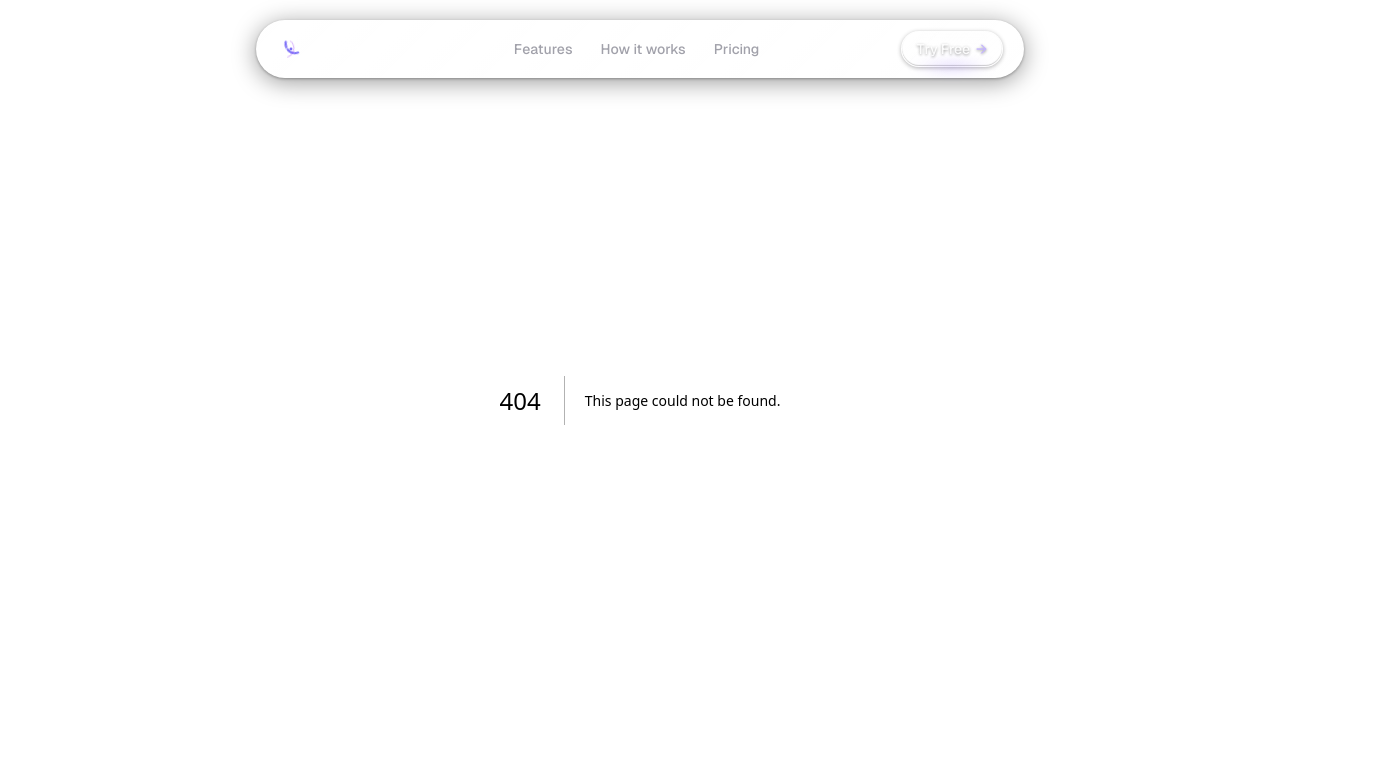
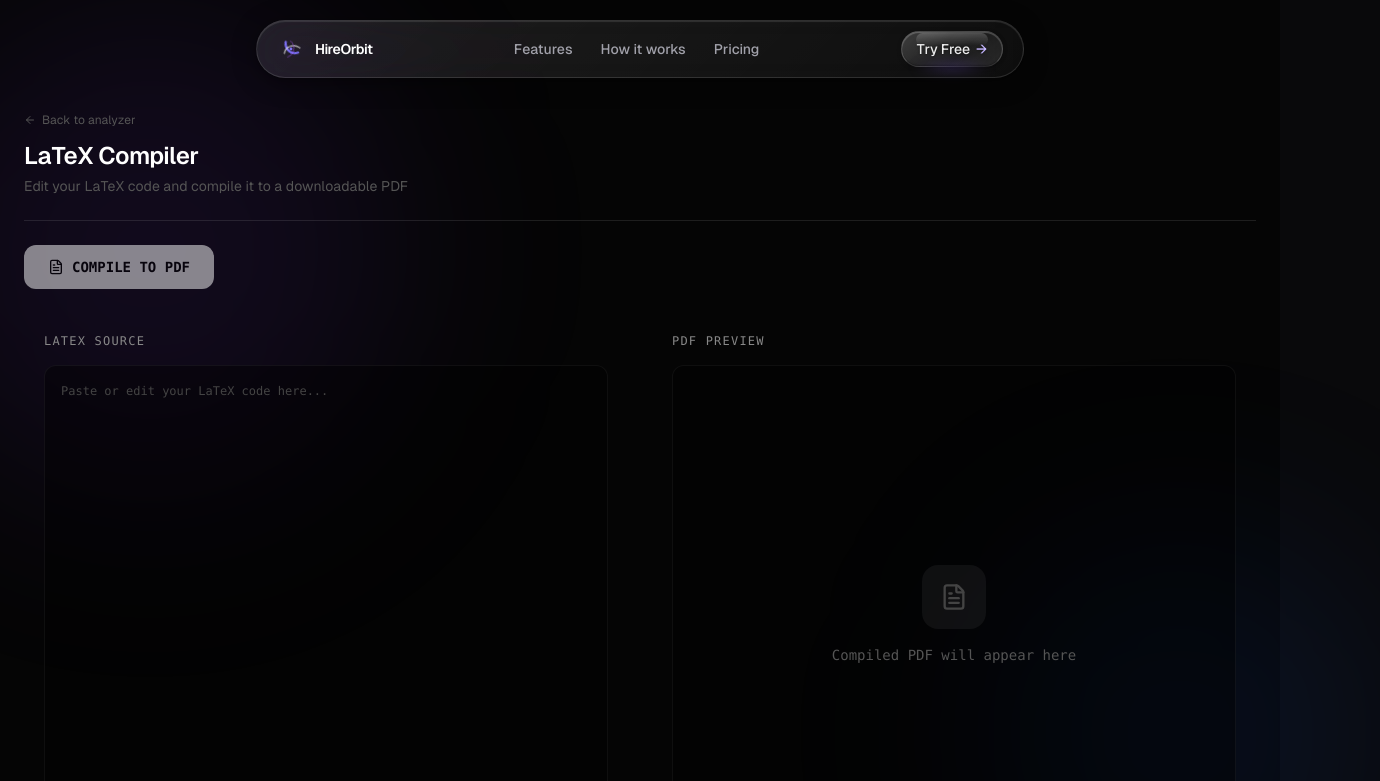
Before and after one commit to SrishtiDev/IDEA, a Next.js app in the folder frontend/: page /compile in a window 1280 px wide. Before the commit this address had no page. Shown: the top 781 px of the page, 1380 px wide, since content can reach past the window. Built offline with nearby package versions, Linux system fonts and the light colour scheme.

Commit message:
feat: add LaTeX compiler page with split editor + PDF preview

```diff
--- a/frontend/src/app/analyze/page.tsx
+++ b/frontend/src/app/analyze/page.tsx
@@ -337,6 +337,19 @@ export default function AnalyzePage() {
                     : <><Code size={13} className="text-violet-400" /> Generate ATS-Optimized LaTeX</>}
                 </button>
 
+                {/* Compile & Preview */}
+                {latexCode && (
+                  <button
+                    onClick={() => {
+                      sessionStorage.setItem('hireorbit_latex', latexCode);
+                      window.location.href = '/compile';
+                    }}
+                    className="w-full glass-strong rounded-2xl border border-white/20 text-white text-xs font-semibold py-4 uppercase tracking-widest hover:bg-white/10 transition-all flex justify-center items-center gap-2"
+                  >
+                    <Code size={13} /> Compile &amp; Preview PDF
+                  </button>
+                )}
+
                 {/* LaTeX output */}
                 {latexCode && (
                   <div className="glass rounded-2xl p-5">
--- /dev/null
+++ b/frontend/src/app/compile/page.tsx
@@ -0,0 +1,152 @@
+'use client';
+
+import React, { useState, useEffect } from 'react';
+import { ArrowLeft, Download, Cpu, AlertTriangle, FileText } from 'lucide-react';
+import Link from 'next/link';
+
+const API = process.env.NEXT_PUBLIC_BACKEND_URL || 'http://localhost:8040';
+
+export default function CompilePage() {
+  const [latexCode, setLatexCode] = useState('');
+  const [pdfUrl, setPdfUrl] = useState<string | null>(null);
+  const [pdfBlob, setPdfBlob] = useState<Blob | null>(null);
+  const [isCompiling, setIsCompiling] = useState(false);
+  const [error, setError] = useState<string | null>(null);
+
+  useEffect(() => {
+    const stored = sessionStorage.getItem('hireorbit_latex');
+    if (stored) {
+      setLatexCode(stored);
+    }
+  }, []);
+
+  const handleCompile = async () => {
+    if (!latexCode.trim()) return;
+    setIsCompiling(true);
+    setError(null);
+    setPdfUrl(null);
+    setPdfBlob(null);
+
+    try {
+      const res = await fetch(`${API}/api/analyze/compile`, {
+        method: 'POST',
+        headers: { 'Content-Type': 'application/json' },
+        body: JSON.stringify({ latexCode }),
+      });
+
+      if (!res.ok) {
+        const data = await res.json();
+        throw new Error(data.error || 'Compilation failed');
+      }
+
+      const blob = await res.blob();
+      const url = URL.createObjectURL(blob);
+      setPdfUrl(url);
+      setPdfBlob(blob);
+    } catch (err: unknown) {
+      setError(err instanceof Error ? err.message : 'Compilation failed');
+    } finally {
+      setIsCompiling(false);
+    }
+  };
+
+  const handleDownload = () => {
+    if (!pdfBlob) return;
+    const url = URL.createObjectURL(pdfBlob);
+    const a = document.createElement('a');
+    a.href = url;
+    a.download = 'resume.pdf';
+    a.click();
+    URL.revokeObjectURL(url);
+  };
+
+  return (
+    <div className="relative min-h-screen bg-[#050505] pt-28 pb-12 px-6">
+      {/* Ambient */}
+      <div className="orb w-[500px] h-[500px] bg-violet-600/10 top-0 left-[-100px]" />
+      <div className="orb w-[400px] h-[400px] bg-blue-600/10 bottom-0 right-[-100px]" />
+
+      <div className="relative z-10 max-w-7xl mx-auto">
+        {/* Header */}
+        <div className="flex items-center justify-between mb-6">
+          <div>
+            <Link href="/analyze" className="text-xs text-[#555] hover:text-white transition-colors flex items-center gap-1.5 mb-3">
+              <ArrowLeft size={12} /> Back to analyzer
+            </Link>
+            <h1 className="text-2xl font-semibold text-white tracking-tight">LaTeX Compiler</h1>
+            <p className="text-sm text-[#555] mt-1">Edit your LaTeX code and compile it to a downloadable PDF</p>
+          </div>
+        </div>
+
+        <div className="w-full h-px bg-white/10 mb-6" />
+
+        {/* Action bar */}
+        <div className="flex items-center gap-3 mb-6">
+          <button
+            onClick={handleCompile}
+            disabled={!latexCode.trim() || isCompiling}
+            className="bg-white text-black font-mono text-sm font-bold px-6 py-3 rounded-xl hover:bg-zinc-200 transition-all disabled:opacity-50 disabled:cursor-not-allowed flex items-center gap-2 relative overflow-hidden group"
+          >
+            <div className="absolute inset-0 bg-gradient-to-r from-transparent via-white/50 to-transparent -translate-x-full group-hover:animate-[shimmer_1.5s_infinite]" />
+            {isCompiling
+              ? <><Cpu size={16} className="animate-spin" /> COMPILING...</>
+              : <><FileText size={16} /> COMPILE TO PDF</>}
+          </button>
+
+          {pdfBlob && (
+            <button
+              onClick={handleDownload}
+              className="glass-strong border border-green-500/30 text-green-400 font-mono text-sm font-bold px-6 py-3 rounded-xl hover:bg-green-500/10 transition-all flex items-center gap-2"
+            >
+              <Download size={16} /> DOWNLOAD PDF
+            </button>
+          )}
+        </div>
+
+        {error && (
+          <div className="glass rounded-xl border border-red-500/20 bg-red-500/5 p-4 text-xs text-red-400 font-mono mb-6 flex items-center gap-2">
+            <AlertTriangle size={12} /> {error}
+          </div>
+        )}
+
+        {/* Split view */}
+        <div className="grid grid-cols-1 lg:grid-cols-2 gap-6 min-h-[70vh]">
+          {/* Left: LaTeX Editor */}
+          <div className="glass rounded-2xl p-5 flex flex-col">
+            <p className="text-xs text-[#888] font-mono uppercase tracking-widest mb-4">LaTeX Source</p>
+            <textarea
+              value={latexCode}
+              onChange={(e) => setLatexCode(e.target.value)}
+              className="flex-1 w-full bg-black/40 border border-white/5 rounded-xl p-4 text-xs font-mono text-[#ccc] focus:outline-none focus:border-violet-500/50 transition-colors resize-none placeholder:text-[#444] leading-relaxed"
+              placeholder="Paste or edit your LaTeX code here..."
+              spellCheck={false}
+            />
+          </div>
+
+          {/* Right: PDF Preview */}
+          <div className="glass rounded-2xl p-5 flex flex-col">
+            <p className="text-xs text-[#888] font-mono uppercase tracking-widest mb-4">PDF Preview</p>
+            <div className="flex-1 bg-black/40 border border-white/5 rounded-xl overflow-hidden flex items-center justify-center min-h-[500px]">
+              {pdfUrl ? (
+                <iframe
+                  src={pdfUrl}
+                  className="w-full h-full min-h-[500px] rounded-xl"
+                  title="PDF Preview"
+                />
+              ) : (
+                <div className="text-center">
+                  <div className="w-16 h-16 rounded-2xl bg-white/5 flex items-center justify-center mx-auto mb-4">
+                    <FileText size={28} className="text-[#444]" />
+                  </div>
+                  <p className="text-sm text-[#555] font-mono">
+                    {isCompiling ? 'Compiling...' : 'Compiled PDF will appear here'}
+                  </p>
+                </div>
+              )}
+            </div>
+          </div>
+        </div>
+      </div>
+    </div>
+  );
+}
```
Also changed, not shown: 2 other files (tests, documents, lock files or other folders).
